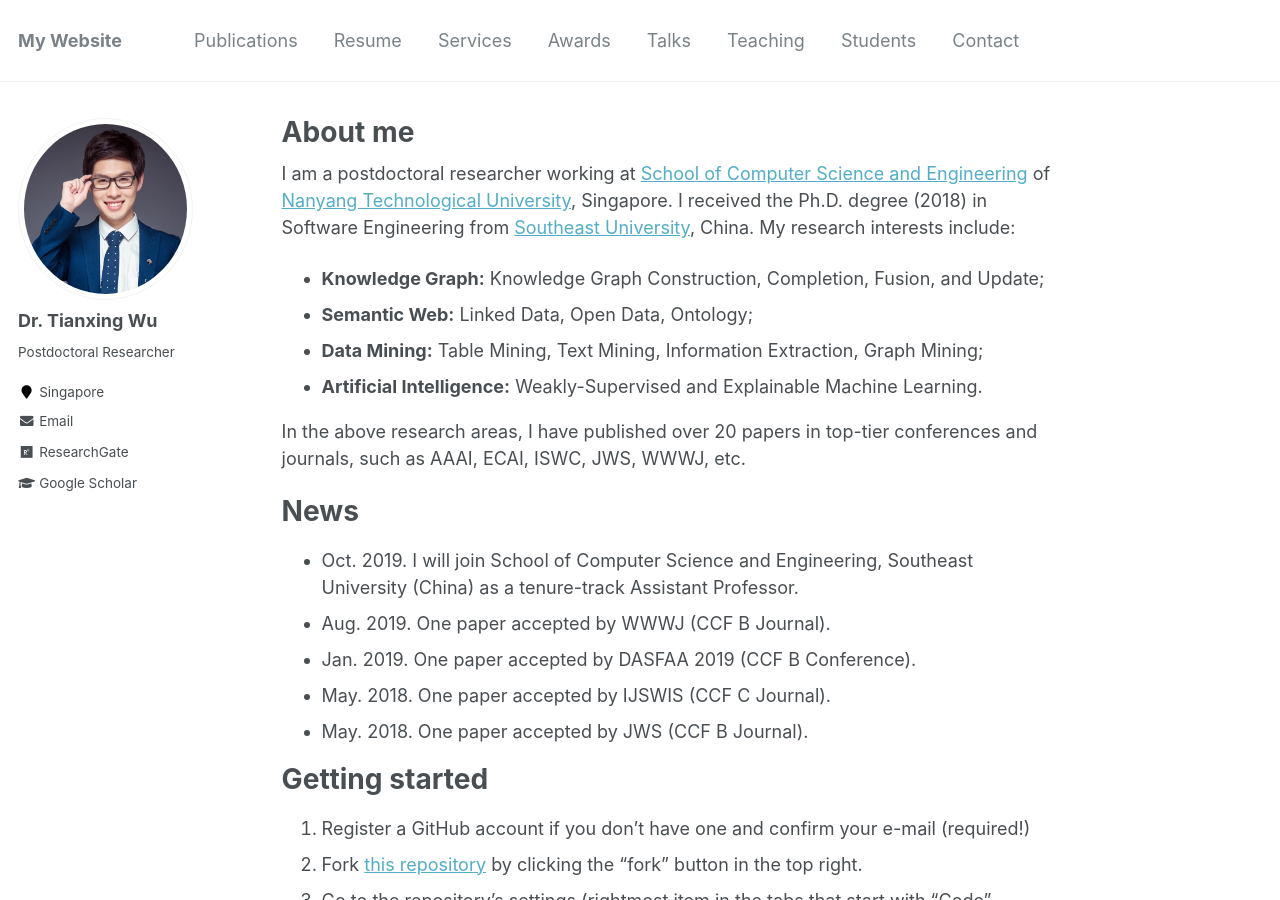
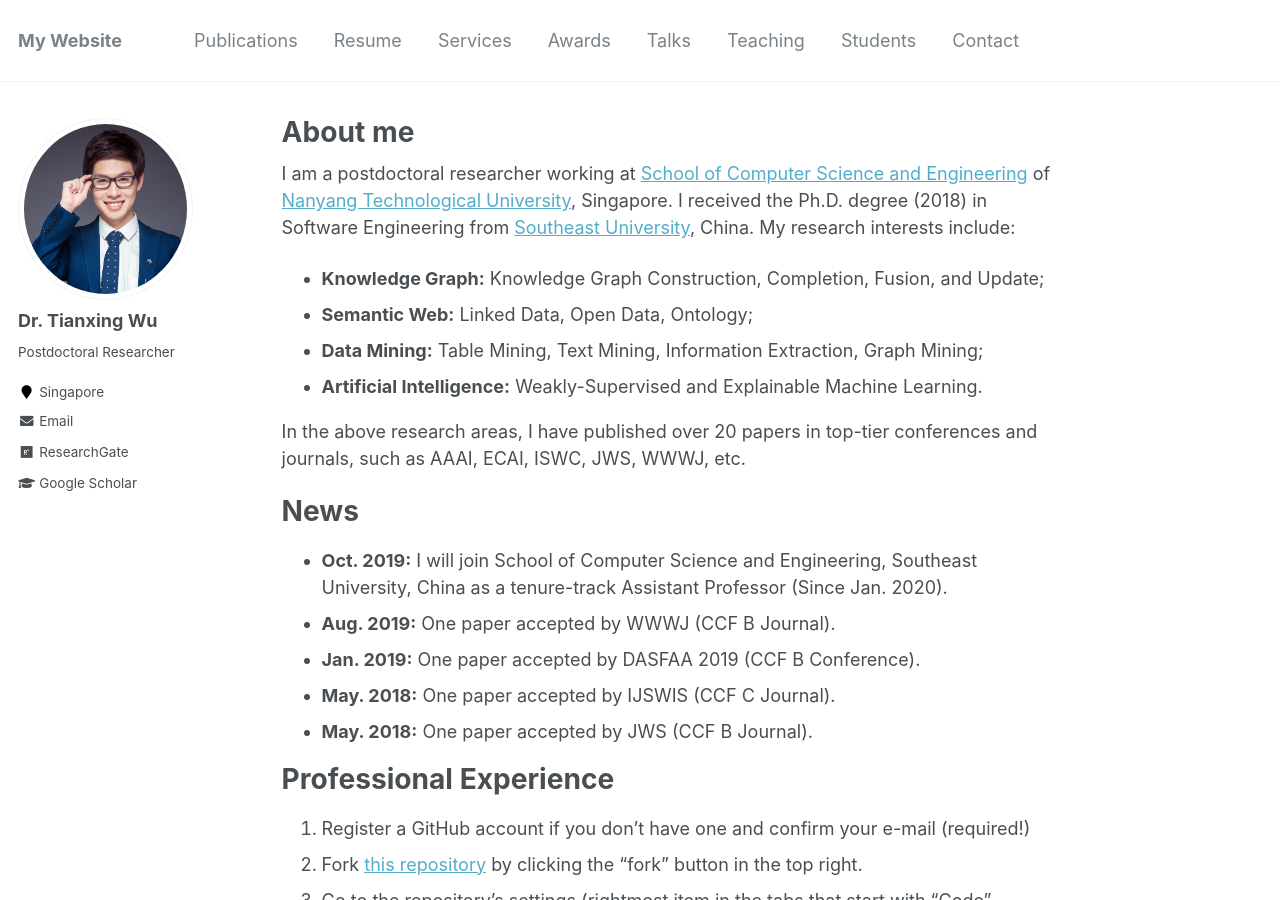
Before and after one commit to tianxing-wu/tianxing-wu.github.io, a Jekyll site: the page built from _pages/about.md, in a window 1280 px wide and 900 px high. Built offline with Jekyll 4.4.1, drawn with Linux system fonts in a browser that asks for light colours.

Commit message:
site update

```diff
--- a/_pages/about.md
+++ b/_pages/about.md
@@ -18,13 +18,13 @@ In the above research areas, I have published over 20 papers in top-tier confere
 
 News
 ======
-* Oct. 2019. I will join School of Computer Science and Engineering, Southeast University (China) as a tenure-track Assistant Professor.
-* Aug. 2019. One paper accepted by WWWJ (CCF B Journal).
-* Jan. 2019. One paper accepted by DASFAA 2019 (CCF B Conference).
-* May. 2018. One paper accepted by IJSWIS (CCF C Journal).
-* May. 2018. One paper accepted by JWS (CCF B Journal).
+* **Oct. 2019:** I will join School of Computer Science and Engineering, Southeast University, China as a tenure-track Assistant Professor (Since Jan. 2020).
+* **Aug. 2019:** One paper accepted by WWWJ (CCF B Journal).
+* **Jan. 2019:** One paper accepted by DASFAA 2019 (CCF B Conference).
+* **May. 2018:** One paper accepted by IJSWIS (CCF C Journal).
+* **May. 2018:** One paper accepted by JWS (CCF B Journal).
 
-Getting started
+Professional Experience
 ======
 1. Register a GitHub account if you don't have one and confirm your e-mail (required!)
 1. Fork [this repository](https://github.com/academicpages/academicpages.github.io) by clicking the "fork" button in the top right.
```
Also changed, not shown: 1 other file.
